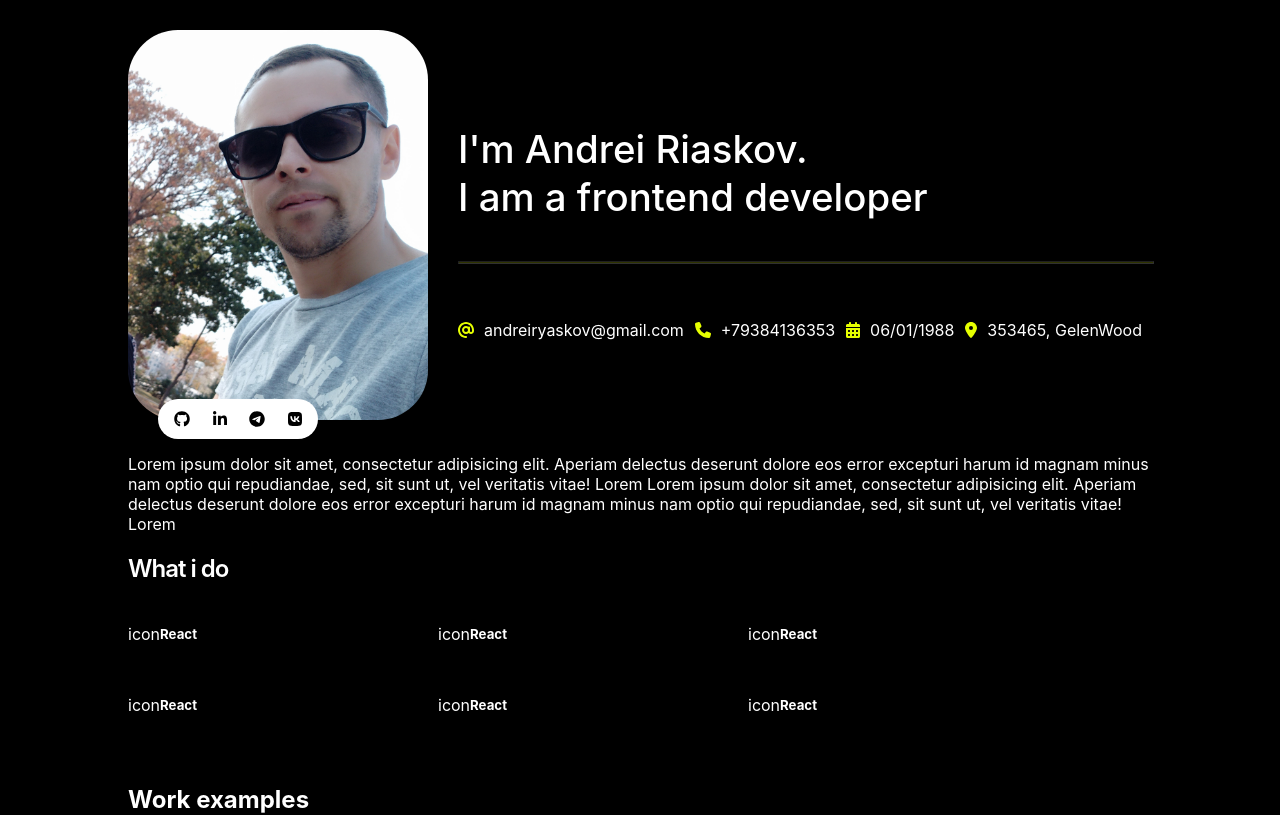
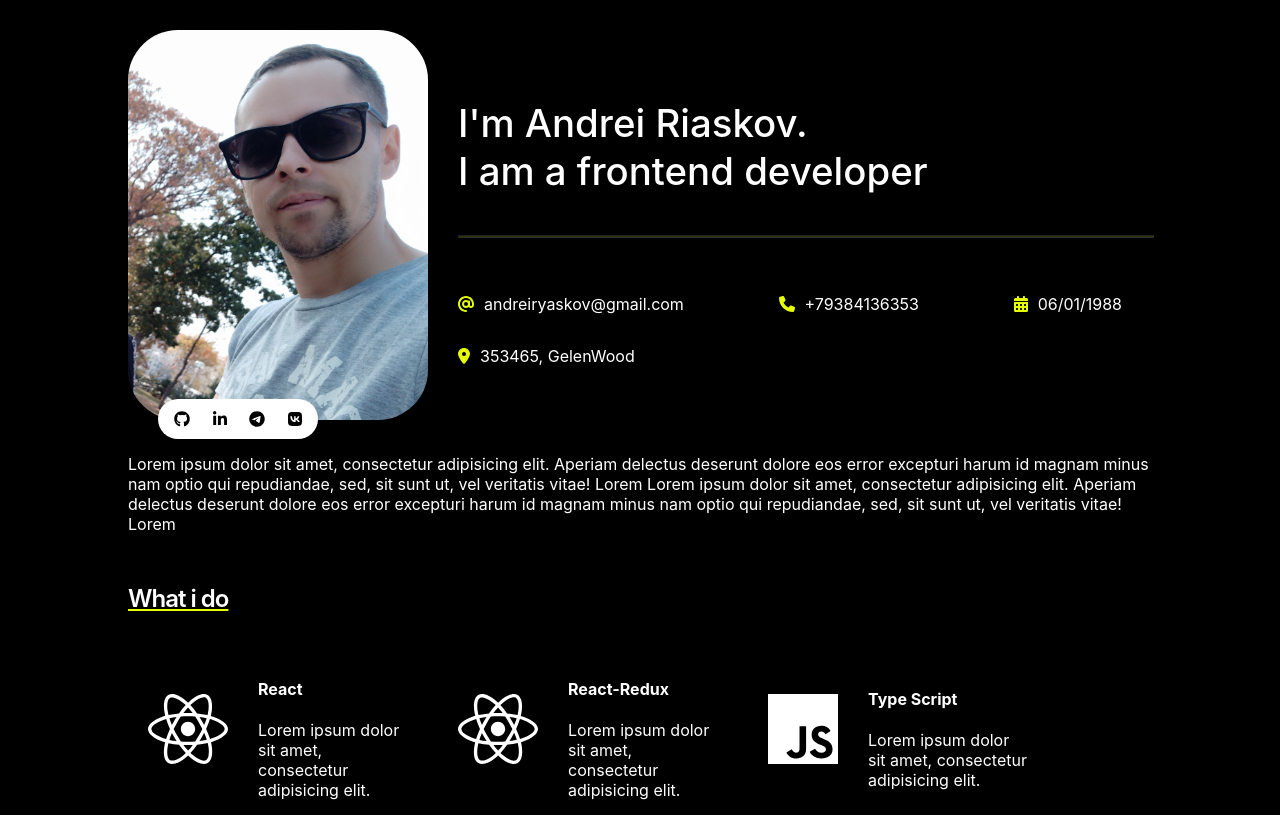
Before and after one commit to andreiryaskov/portfolio, a React (Create React App) app: page / in a window 1280 px wide. Shown: the top 815 px of the page. Built offline with nearby package versions, Linux system fonts and the light colour scheme.

Commit message:
skills_media

```diff
--- a/src/Components/Information/Information.module.scss
+++ b/src/Components/Information/Information.module.scss
@@ -80,6 +80,9 @@
       font-size: 100%;
       font: inherit;
       vertical-align: baseline;
+      @media (max-width: 740px) {
+        justify-content: center;
+      }
     }
   }
 }
--- a/src/Components/Information/InformationItem/InformationItem.module.scss
+++ b/src/Components/Information/InformationItem/InformationItem.module.scss
@@ -4,7 +4,7 @@
   align-items: center;
   font-size: 1rem;
   color: #fff;
-  margin-right: 10px;
+  margin-right: 30px;
   .contact {
     margin-right: 10px;
   }
--- a/src/Components/Skills/SkillItem/SkillItem.js
+++ b/src/Components/Skills/SkillItem/SkillItem.js
@@ -3,11 +3,15 @@ import style from './SkillItem.module.scss';
 import '../../../App.css';
 
 
-const SkillItem = () => {
+const SkillItem = (props) => {
     return (
         <div className={style.skill_item}>
-            <div className={style.icon}>icon</div>
-            <h5 className={style.descr}>React</h5>
+            <div className={style.icon}>{props.icon}</div>
+            <div className={style.description}>
+                <h4>{props.descr}</h4>
+                <p className={style.descr}>Lorem ipsum dolor sit amet, consectetur adipisicing elit. </p>
+            </div>
+
         </div>
     );
 };
--- a/src/Components/Skills/SkillItem/SkillItem.module.scss
+++ b/src/Components/Skills/SkillItem/SkillItem.module.scss
@@ -1,17 +1,27 @@
 .skill_item {
   display: flex;
-  flex-wrap: wrap;
   justify-content: flex-start;
   align-items: center;
-  img {
-    color: #fff;
-    width: 50px;
-    height: 50px;
+  margin: 20px 20px;
+  height: 150px;
+  @media (max-width: 740px) {
+    flex-direction: column;
+    justify-content: center;
+    align-items: center;
+    margin: 50px 0;
+    width: 100%;
   }
+  .description {
+    margin-left: 30px;
+    @media (max-width: 740px) {
+      justify-content: center;
+      align-items: center;
+      text-align: center;
+      margin: 0;
+    }
+  }
+  p {
+    margin: 0;
+  }
+
 }
-
-.skill_item img {
-  background-color: #fff;
-  width: 50px;
-  height: 50px;
-}
--- a/src/Components/Skills/Skills.js
+++ b/src/Components/Skills/Skills.js
@@ -2,23 +2,69 @@ import React from 'react';
 import style from './Skills.module.scss';
 import '../../App.css';
 import SkillItem from "./SkillItem/SkillItem";
+import {FontAwesomeIcon} from "@fortawesome/react-fontawesome";
+import {faReact, faJs, faGitlab, faHtml5, faSass} from "@fortawesome/free-brands-svg-icons";
 
 const Skills = () => {
+
+    const skillsItemStyle = {
+        color: '#fff',
+        fontSize: '5rem'
+    }
+
+    const skillsItemIcon = {
+        react: {
+            icon: <FontAwesomeIcon style={skillsItemStyle}
+                                   icon={faReact} />,
+            data: 'React'
+        },
+        redux: {
+            icon: <FontAwesomeIcon  style={skillsItemStyle}
+                                    icon={faReact} />,
+            data: 'React-Redux'
+        },
+        ts: {
+            icon: <FontAwesomeIcon style={skillsItemStyle}
+                                   icon={faJs} />,
+            data: 'Type Script'
+        },
+        axios: {
+            icon: <FontAwesomeIcon style={skillsItemStyle}
+                                   icon={faGitlab} />,
+            data: 'Axios'
+        },
+        html: {
+            icon: <FontAwesomeIcon style={skillsItemStyle}
+                                   icon={faHtml5} />,
+            data: 'HTML, CSS'
+        },
+        sass: {
+            icon: <FontAwesomeIcon style={skillsItemStyle}
+                                   icon={faSass} />,
+            data: 'SASS'
+        }
+    }
+
     return (
         <div className='container'>
             <div className={style.skills}>
-                <h2 className={style.title}>What i do</h2>
+                <h2>What i do</h2>
                 <div className={style.wrapper}>
-                    <SkillItem/>
-                    <SkillItem/>
-                    <SkillItem/>
-                    <SkillItem/>
-                    <SkillItem/>
-                    <SkillItem/>
+                    <SkillItem icon={skillsItemIcon.react.icon}
+                               descr={skillsItemIcon.react.data}/>
+                    <SkillItem icon={skillsItemIcon.redux.icon}
+                               descr={skillsItemIcon.redux.data}/>
+                    <SkillItem icon={skillsItemIcon.ts.icon}
+                               descr={skillsItemIcon.ts.data}/>
+                    <SkillItem icon={skillsItemIcon.axios.icon}
+                               descr={skillsItemIcon.axios.data}/>
+                    <SkillItem icon={skillsItemIcon.html.icon}
+                               descr={skillsItemIcon.html.data}/>
+                    <SkillItem icon={skillsItemIcon.sass.icon}
+                               descr={skillsItemIcon.sass.data}/>
                 </div>
             </div>
         </div>
-
     );
 };
 
--- a/src/Components/Skills/Skills.module.scss
+++ b/src/Components/Skills/Skills.module.scss
@@ -1,12 +1,20 @@
 .skills {
-  .title {
+  display: flex;
+  flex-direction: column;
+  margin-top: 30px;
+  h2 {
+    text-decoration: underline #e6ff00;
     font-size: 24px;
     font-weight: 600;
     position: relative;
     display: inline-block;
     letter-spacing: -1px;
     line-height: 30px;
+    @media (max-width: 740px) {
+      text-align: center;
+    }
   }
+
   .wrapper {
     display: grid;
     grid-template-columns: repeat(3, 1fr);
@@ -16,5 +24,8 @@
     @media(max-width: 1500px) {
       grid-template-columns: repeat(auto-fill, 300px);
     }
+    @media (max-width: 740px) {
+      justify-content: center;
+    }
   }
 }
```
